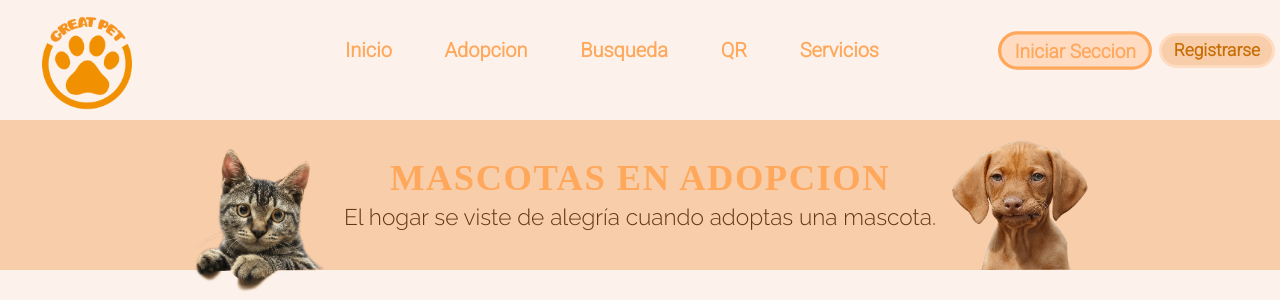
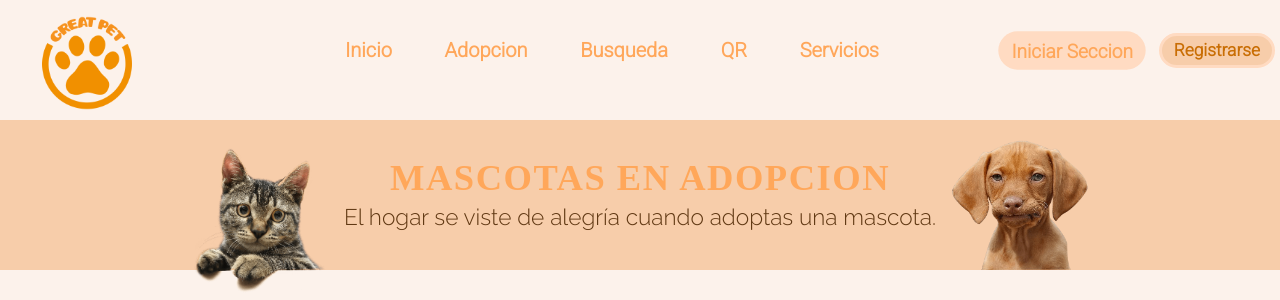
Before and after one commit to Busferis/great_pet, a PHP site: page /adopcion.html in a window 1280 px wide, with the pointer over the restyled element; the page is wider, and only the part inside the window is pictured. Shown: the top 300 px of that part. Run offline with PHP 8.4, Linux system fonts and the light colour scheme; some web fonts are replaced.

Commit message:
Actualizacion

```diff
--- a/css/color.css
+++ b/css/color.css
@@ -146,7 +146,7 @@
 .inicio-seccion:hover{
     background-color: #ffdbc2;
     transform: scale(1.1);
-    border: 3px solid rgb(255, 167, 90);
+    /* border: 3px solid rgb(255, 167, 90); */
     color: rgb(255, 167, 90);}
 
 
```
